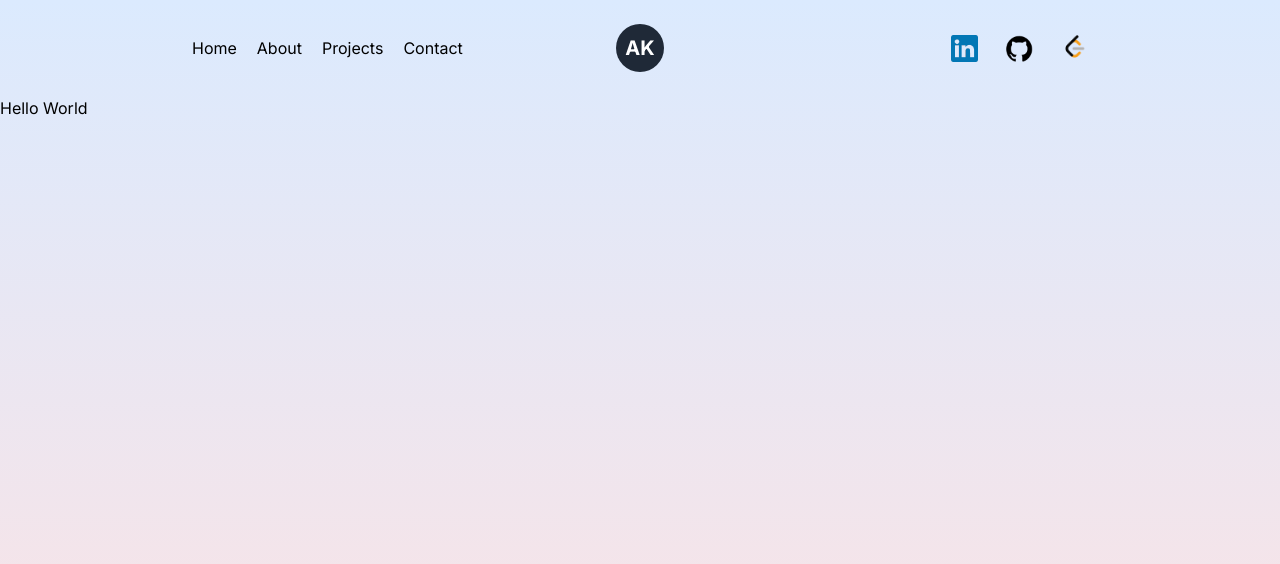
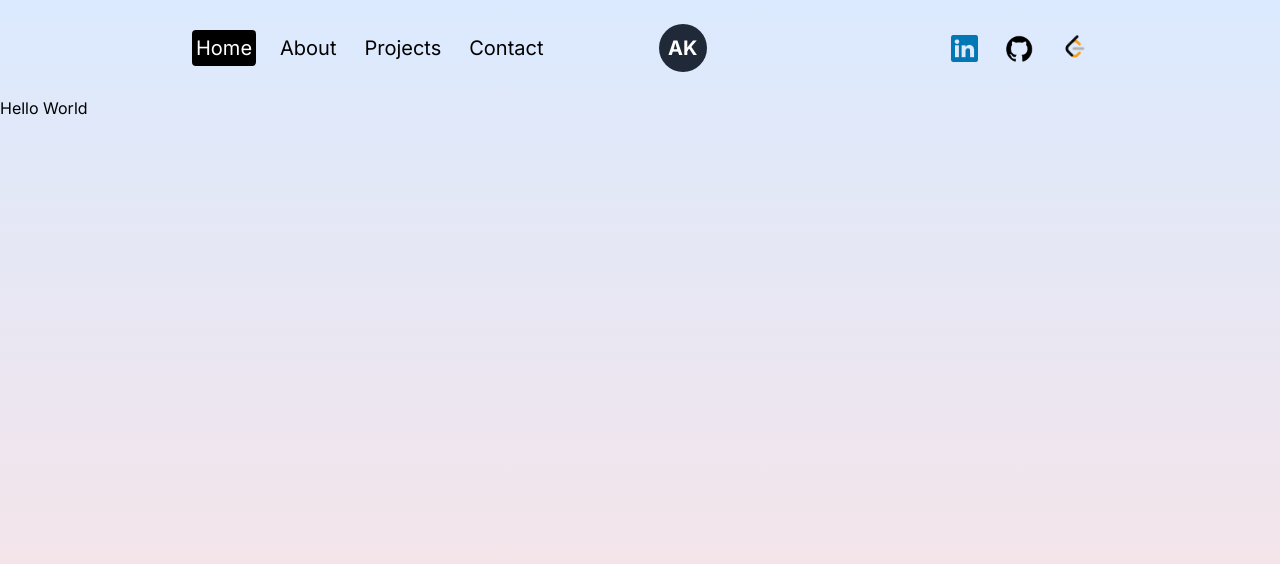
Before and after one commit to Abhinavkrishna-b/Portfolio, a Next.js app: page / in a window 1280 px wide. Shown: the top 564 px of the page. Built offline with nearby package versions, Linux system fonts and the light colour scheme.

Commit message:
navBar update

```diff
--- a/src/components/NavBar.jsx
+++ b/src/components/NavBar.jsx
@@ -3,6 +3,8 @@
 import Image from "next/image";
 import {motion} from "framer-motion"
 import { useState } from "react";
+import NavLink from "./NavLink";
+
 const NavBar = () =>{
 
     const links = [
@@ -15,12 +17,12 @@
     const [open,setOpen]=useState(false)
 
     return(
-        <div className='h-full flex items-center justify-between px-4 sm:px-8 md:px-12 lg:px-20 xl:px-48'>
+        <div className='h-full flex items-center justify-between px-4 sm:px-8 md:px-12 lg:px-20 xl:px-48 text-xl'>
 
             <div className="hidden md:flex gap-5 flex-1">
                 {links.map(link=>(
-                        <Link href={link.url} key={link.title}>{link.title}</Link>
-                    ))}
+                    <NavLink link={link} key={link.title}/>
+                ))}
             </div>
 
             {/*LOGO */}
@@ -34,7 +36,7 @@
             </motion.div>
             </div>
 
-            {/*PROFILE LINKS */}
+            {/* PROFILE LINKS */}
             <div className="hidden md:flex gap-7 flex-1 justify-end">
                 <Link href="https://www.linkedin.com/in/abhinavkrishna-b-cs/">
                     <Image src="/linkedin.png" alt="LinkedIn logo" width={27} height={27}/>
--- /dev/null
+++ b/src/components/NavLink.jsx
@@ -0,0 +1,15 @@
+"use client";
+import Link from "next/link";
+import { usePathname } from "next/navigation";
+
+const NavLink =({link}) => {
+    const pathName = usePathname()
+
+    return(
+        <Link className={`rounded p-1 ${pathName == link.url && "bg-black text-white"}`} href={link.url}>
+            {link.title}
+        </Link>
+    )
+}
+
+export default NavLink;
```
